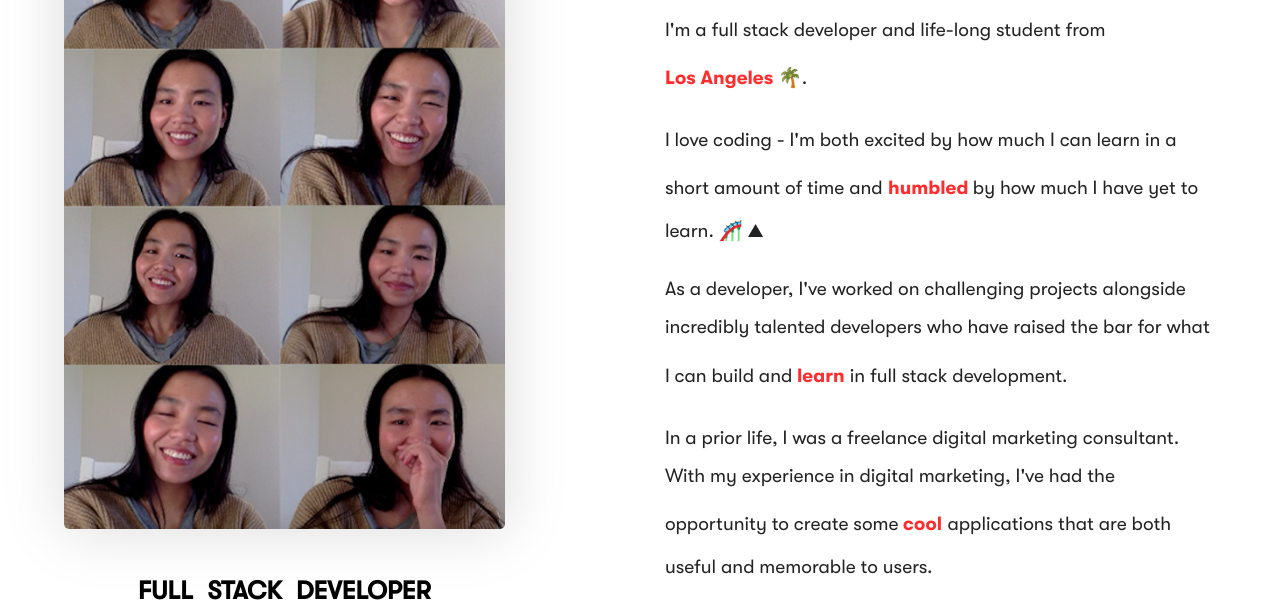
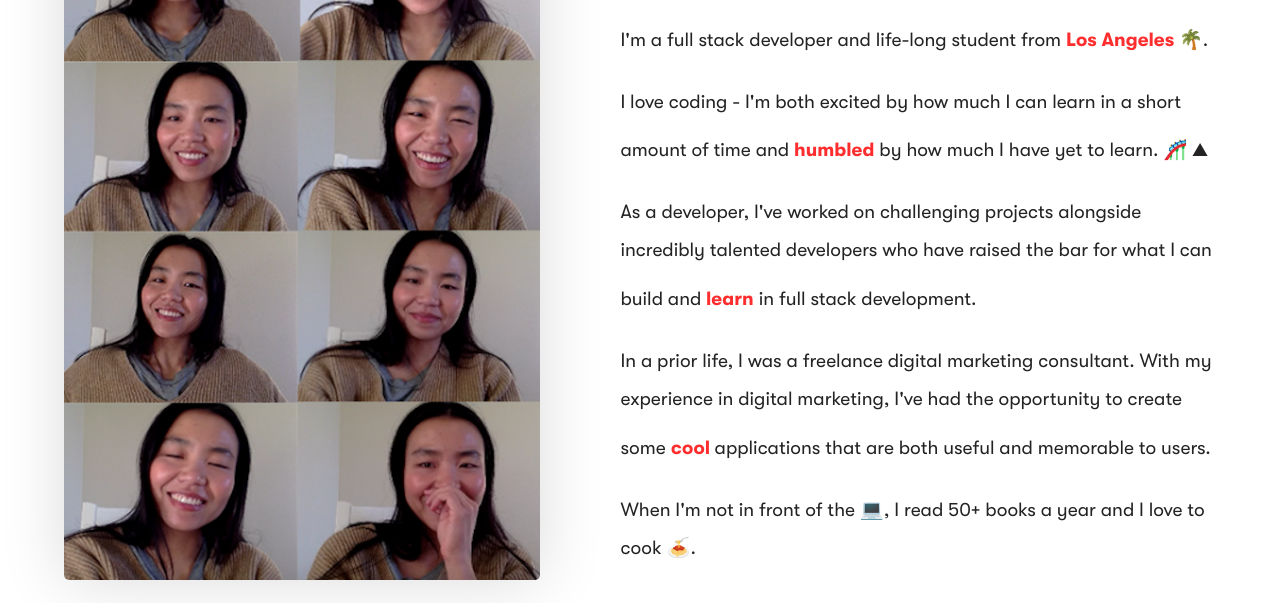
Before and after one commit to ommwong/portfolio, a Gatsby site: page / in a window 1280 px wide. Shown: the part 327-930 px from the top of the page. Built offline with nearby package versions, Linux system fonts and the light colour scheme; Gatsby itself is replaced by a stand-in of ours.

Commit message:
feat: about me sizing

```diff
--- a/src/components/about/index.jsx
+++ b/src/components/about/index.jsx
@@ -26,7 +26,7 @@ const About = () => {
             </div>
             <div>
               <Title> Hi, I’m Mo 👋 </Title>
-              <Text> I'm a full stack developer and life-long student from <b className="text-primary lined-link">Los Angeles 🌴</b>.
+              <Text> I'm a full stack developer and life-long student from <b className="text-primary lined-link">Los Angeles 🌴 </b>.
               </Text>
               <Text> I love coding - I'm both excited by how much I can learn in a short amount of time and <b className="text-primary lined-link">humbled</b> by how much I have yet to learn. 🎢 ⛰
               </Text>
@@ -34,7 +34,7 @@ const About = () => {
               </Text>
               <Text> In a prior life, I was a freelance digital marketing consultant. With my experience in digital marketing, I've had the opportunity to create some <b className="text-primary lined-link">cool</b> applications that are both useful and memorable to users.
               </Text>
-              <Text> When I'm not in front of the 💻, I love to read 📚 and cook 🍝.
+              <Text> When I'm not in front of the 💻, I read 50+ books a year and I love to cook 🍝.
               </Text>
               <ResumeButton href="resume.pdf" target="_blank"> Download my resume </ResumeButton>
             </div>
--- a/src/components/about/style.js
+++ b/src/components/about/style.js
@@ -7,7 +7,7 @@ export const AboutSection = styled.section`
   @media only screen and (min-width: ${variables.breakpointLarge}) {
     display: grid;
     grid-template-columns: 1fr 1.25fr;
-    grid-gap: 10rem;
+    grid-gap: 5rem;
     text-align: left;
   }
 `
```
